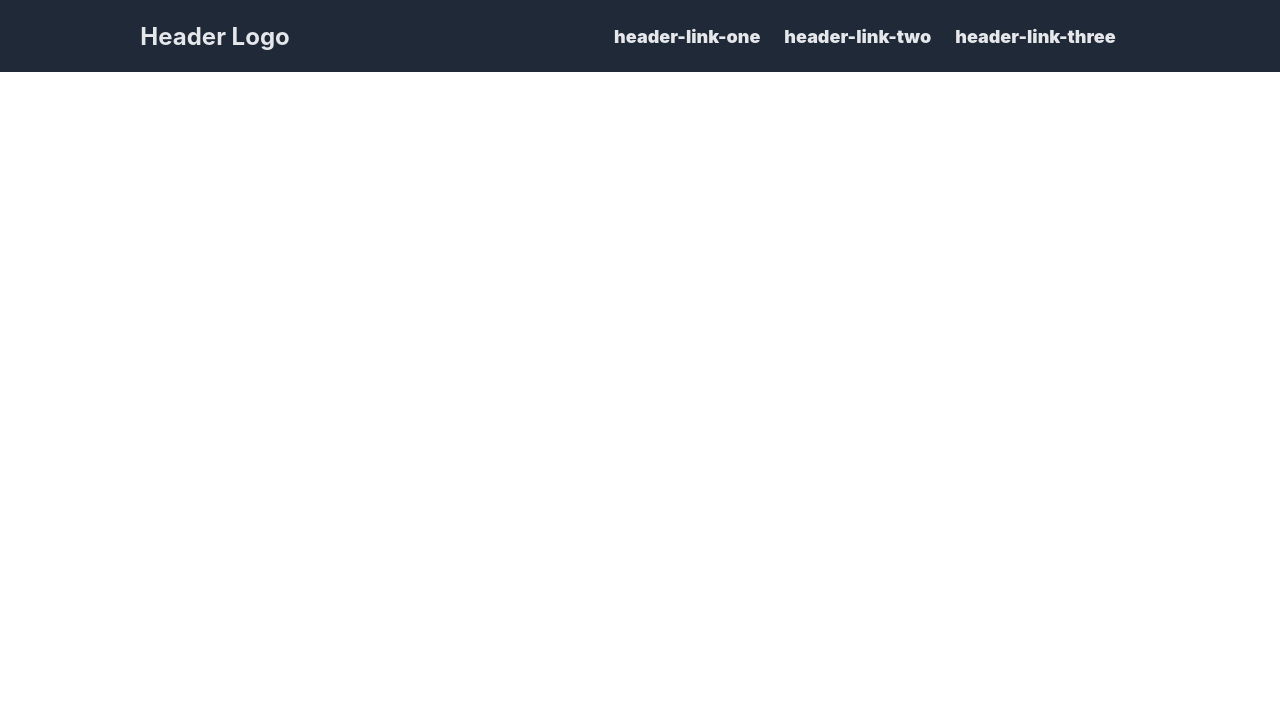
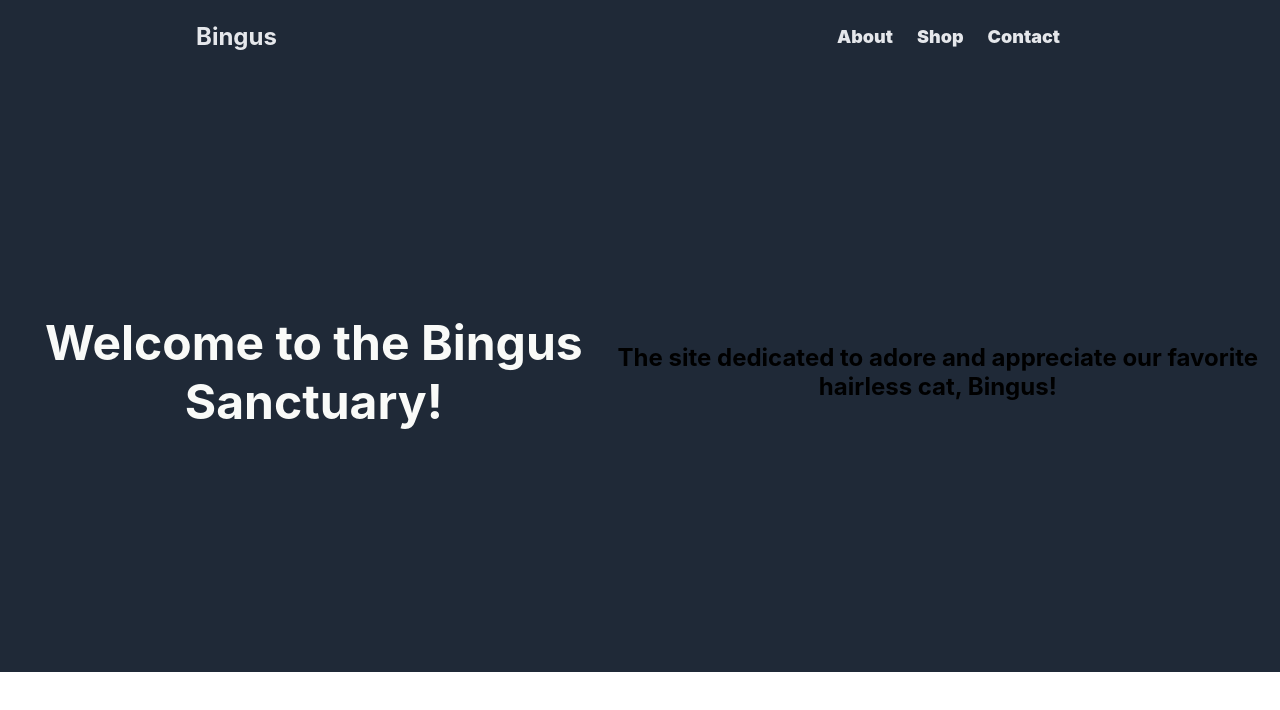
Before and after one commit to Scalaptia/bingus-sanctuary, a plain HTML site: page index.html in a window 1280 px wide. Drawn offline with Linux system fonts and the light colour scheme.

Commit message:
Add intro page Clean-up styles Add Images folder

```diff
--- a/index.html
+++ b/index.html
@@ -10,17 +10,18 @@
 <body>
     <div class="body">
         <div class="header">
-            <h1 class="logo"><a href="">Header Logo</a></h1>
+            <h1 class="logo"><a href="index.html">Bingus</a></h1>
             <ul>
-                <li><a href="">header-link-one</a></li>
-                <li><a href="">header-link-two</a></li>
-                <li class="last-link"><a href="">header-link-three</a></li>
+                <li><a href="">About</a></li>
+                <li><a href="">Shop</a></li>
+                <li class="last-link"><a href="">Contact</a></li>
             </ul>
         </div>
 
 
         <div class="intro-page">
-
+            <h1 class="intro">Welcome to the Bingus Sanctuary!</h1>
+            <h2>The site dedicated to adore and appreciate our favorite hairless cat, Bingus!</h2>
         </div>
 
 
--- a/style.css
+++ b/style.css
@@ -1,3 +1,10 @@
+/*
+* {
+    outline: red solid 2px;
+}
+*/
+
+/* Content Style */
 body {
     font-family: -apple-system, BlinkMacSystemFont, 'Segoe UI', Roboto, Oxygen, Ubuntu, Cantarell, 'Open Sans', 'Helvetica Neue', sans-serif;
     margin: 0;
@@ -5,6 +12,11 @@ body {
     display: flex;
     flex-direction: column;
     background-color: white;
+}
+
+a {
+    text-decoration: none;
+    color: #e5e7eb
 }
 
 /* Header Style */
@@ -17,9 +29,12 @@ body {
     font-size: 32px;
     font-weight: 900;
     padding: 0 16px;
-    justify-content: space-evenly;
+    justify-content: space-around;
+    text-align: center;
 }
 .logo {
+    font-size: 24px;
+    color: white;
     margin-right: 200px;
 }
 
@@ -32,20 +47,28 @@ body {
     padding: 0px;
 }
 
-
-/* Content Style */
-li {
-
+.header li {
     margin-right: 24px;
 }
 
-a {
-    text-decoration: none;
-    color: #e5e7eb
+.last-link {
+    margin-right: 0;
 }
 
-h1 {
-    font-size: 24px;
-    color: white
-    margin-ri
+/* Intro Page */
+.intro-page {
+    height: 600px;
+    background: #1F2937;
+    display: flex;
+    align-items: center;
+    padding: 0 16px;
+    justify-content: space-around;
+    text-align: center;
 }
+
+.intro{
+    color: #F9FAF8;
+    font-size: 48px;
+    font-weight: bolder;
+
+}
```
